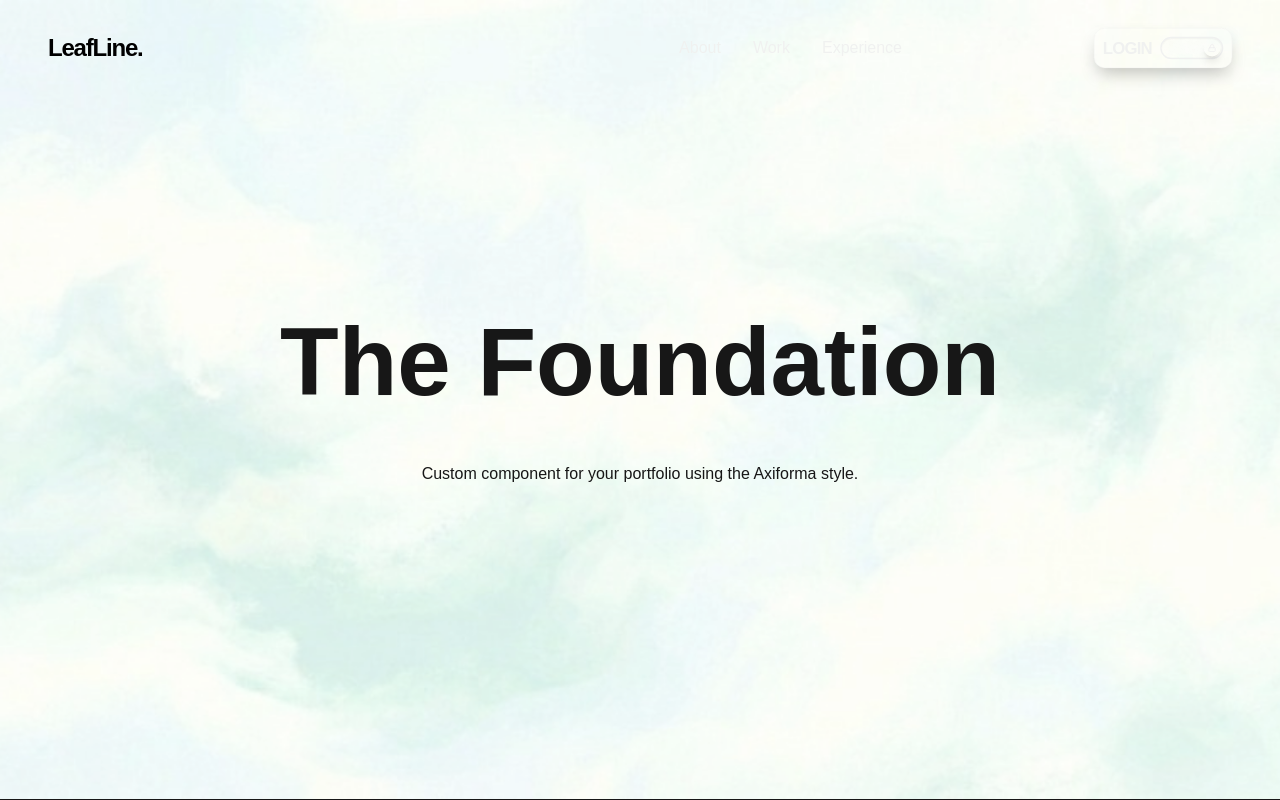
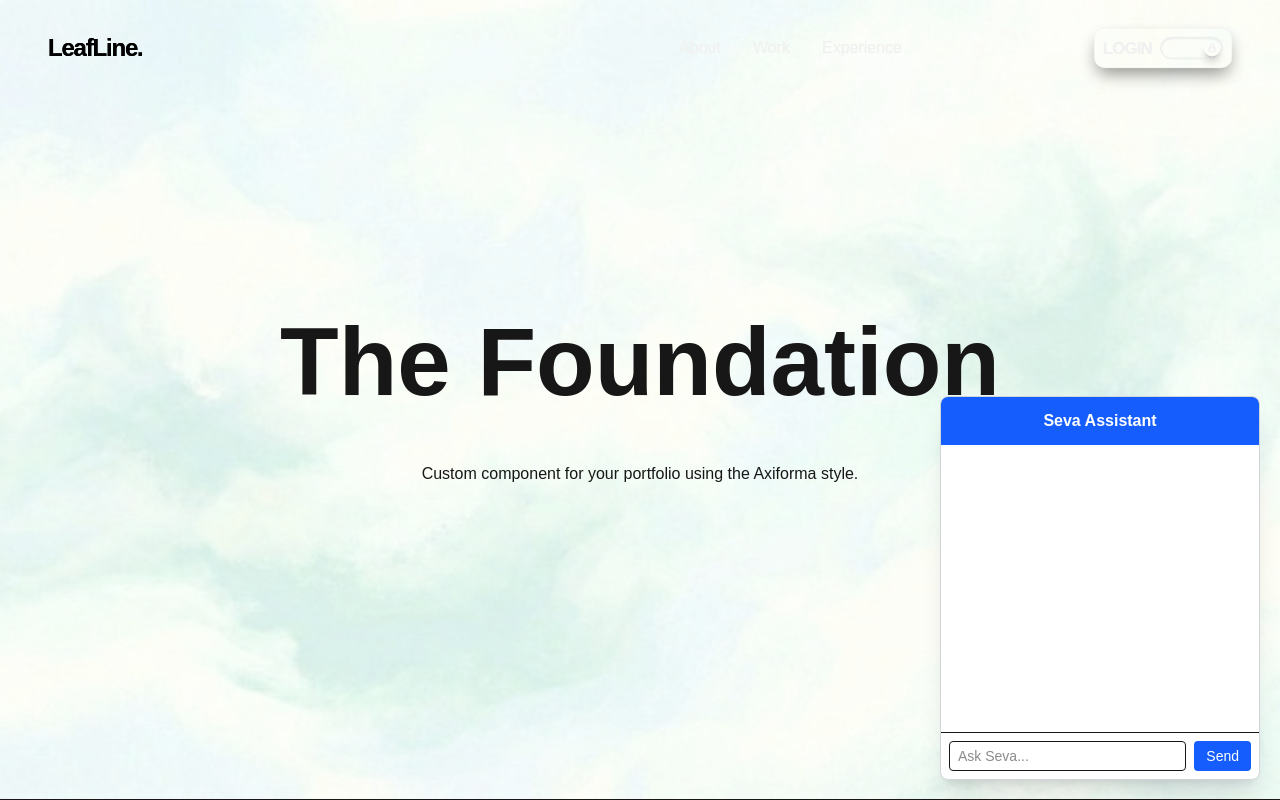
Before and after one commit to Anshikajain08/LeafLinee, a Next.js app: page / in a window 1280 px wide. Shown: the top 800 px of the page. Built offline with nearby package versions, Linux system fonts and the light colour scheme.

Commit message:
Added seva chat and updated .gitignore

```diff
--- a/app/layout.tsx
+++ b/app/layout.tsx
@@ -1,7 +1,11 @@
+
+"use client "
 import type { Metadata } from "next";
 import { Geist, Geist_Mono } from "next/font/google";
 import "./globals.css";
+import Header from '@/components/Header';
 import Footer from '@/components/Footer';
+import SevaChat from '@/components/SevaChat'; // Added SevaChat import
 
 const geistSans = Geist({
   variable: "--font-geist-sans",
@@ -14,15 +18,23 @@ const geistMono = Geist_Mono({
 });
 
 export const metadata: Metadata = {
-  title: "Create Next App",
-  description: "Generated by create next app",
+  title: "Seva: Delhi Civic Assistant",
+  description: "Sustainability assistant for the citizens of Delhi",
 };
 
 export default function RootLayout({ children }: { children: React.ReactNode }) {
   return (
     <html lang="en">
-      <body>
+      <body className={`${geistSans.variable} ${geistMono.variable} antialiased`}>
+        <Header />
+
         <main>{children}</main>
+
+        {/* This container ensures Seva floats on top of everything */}
+        <div className="fixed bottom-5 right-5 z-50">
+          <SevaChat />
+        </div>
+
         <Footer />
       </body>
     </html>
--- /dev/null
+++ b/components/SevaChat.jsx
@@ -0,0 +1,82 @@
+"use client";
+import React, { useState, useEffect, useRef } from 'react';
+
+export default function SevaChat() {
+  const [input, setInput] = useState('');
+  const [messages, setMessages] = useState([]); // This stores the conversation history
+  const chatEndRef = useRef(null);
+
+  // Auto-scroll to the bottom of the chat
+  useEffect(() => {
+    chatEndRef.current?.scrollIntoView({ behavior: "smooth" });
+  }, [messages]);
+
+  const sendMessage = async () => {
+    if (!input.trim()) return;
+
+    // 1. Create the new user message
+    const userMessage = { role: 'user', content: input };
+
+    // 2. Update local state with user message
+    const updatedMessages = [...messages, userMessage];
+    setMessages(updatedMessages);
+    setInput('');
+
+    try {
+      // 3. Send the ENTIRE history to FastAPI
+      const response = await fetch('http://localhost:8000/chat', {
+        method: 'POST',
+        headers: { 'Content-Type': 'application/json' },
+        body: JSON.stringify({ messages: updatedMessages }),
+      });
+
+      const reader = response.body.getReader();
+      const decoder = new TextDecoder();
+
+      // 4. Prepare a placeholder for Seva's response
+      let sevaContent = "";
+      setMessages(prev => [...prev, { role: 'assistant', content: '' }]);
+
+      while (true) {
+        const { done, value } = await reader.read();
+        if (done) break;
+
+        const chunk = decoder.decode(value, { stream: true });
+        sevaContent += chunk;
+
+        // 5. Update the last message (Seva's) in real-time
+        setMessages(prev => {
+          const newHistory = [...prev];
+          newHistory[newHistory.length - 1].content = sevaContent;
+          return newHistory;
+        });
+      }
+    } catch (error) {
+      console.error("Seva Connection Error:", error);
+    }
+  };
+
+  return (
+    <div className="flex flex-col w-80 h-96 bg-white border border-gray-300 rounded-lg shadow-xl overflow-hidden">
+      <div className="bg-blue-600 p-3 text-white font-bold text-center">Seva Assistant</div>
+      <div className="flex-1 overflow-y-auto p-3 space-y-2">
+        {messages.map((msg, i) => (
+          <div key={i} className={`p-2 rounded-lg text-sm ${msg.role === 'user' ? 'bg-blue-100 ml-auto' : 'bg-gray-100 mr-auto'}`}>
+            {msg.content}
+          </div>
+        ))}
+        <div ref={chatEndRef} />
+      </div>
+      <div className="p-2 border-t flex">
+        <input
+          className="flex-1 border rounded px-2 py-1 text-sm outline-none"
+          value={input}
+          onChange={(e) => setInput(e.target.value)}
+          onKeyDown={(e) => e.key === 'Enter' && sendMessage()}
+          placeholder="Ask Seva..."
+        />
+        <button onClick={sendMessage} className="ml-2 bg-blue-600 text-white px-3 py-1 rounded text-sm">Send</button>
+      </div>
+    </div>
+  );
+}
```
Also changed, not shown: 2 other files (tests, documents, lock files or other folders).
